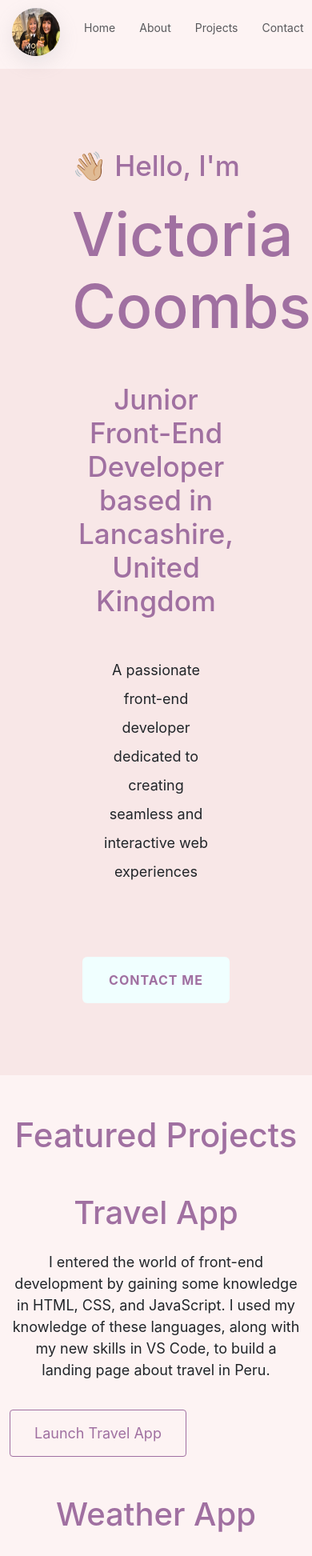
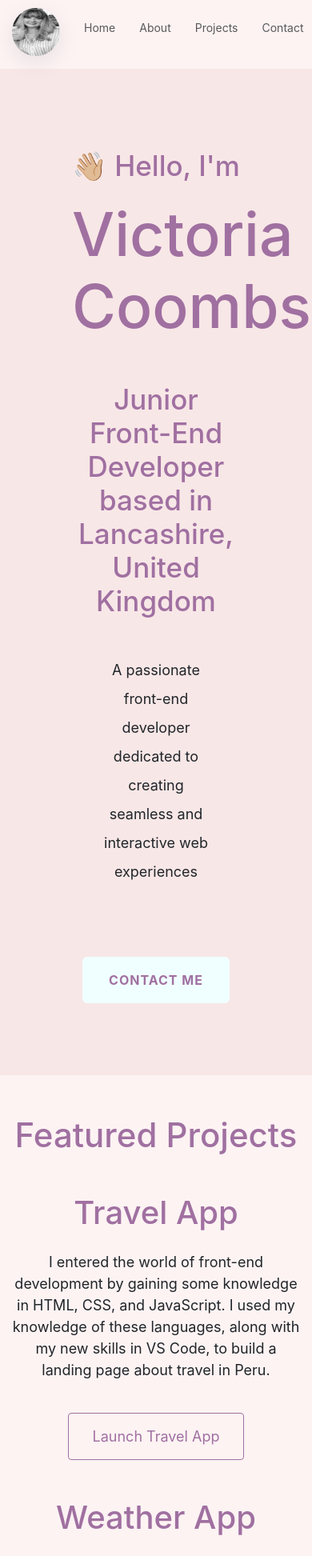
Before and after one commit to vjc1988/portfolio, a React (Create React App) app: page / in a window 390 px wide. Shown: the top 1945 px of the page at 80% size. Built offline with nearby package versions, Linux system fonts and the light colour scheme.

Commit message:
Altered responsivity of featured projects button/links and altered image

```diff
--- a/src/Components/Navbar.js
+++ b/src/Components/Navbar.js
@@ -2,7 +2,7 @@ import React from "react";
 import { Link } from "react-router-dom";
 import { NavLink } from "react-router-dom";
 import "./Navbar.css";
-import VictoriaCoombs1 from "../Images/victoria-coombs-1.jpg";
+import VictoriaCoombs from "../Images/victoria-coombs.png";
 
 export default function Navbar() {
   return (
@@ -10,8 +10,8 @@ export default function Navbar() {
       <nav className="d-flex justify-content-between">
         <Link to="/">
           <img
-            src={VictoriaCoombs1}
-            alt="victoria-coombs-1"
+            src={VictoriaCoombs}
+            alt="victoria-coombs"
             className="logo rounded-circle navImage"
           />
         </Link>
--- a/src/Home.css
+++ b/src/Home.css
@@ -128,12 +128,20 @@ p {
 
   .index-page-p {
     text-align: center;
+    margin-bottom: 40px;
+  }
+
+  .home-links {
+    width: fit-content;
+    display: block;
+    margin: 0 auto;
   }
 
   .content-container {
     text-align: center;
     padding: 0px;
   }
+
   .content {
     padding: 0;
   }
--- a/src/Pages/About.js
+++ b/src/Pages/About.js
@@ -1,7 +1,7 @@
 import React from "react";
 import { Link } from "react-router-dom";
 import "./About.css";
-import VictoriaCoombs1 from "../Images/victoria-coombs-1.jpg";
+import VictoriaCoombs from "../Images/victoria-coombs.png";
 import Footer from "../Components/Footer";
 
 export default function About() {
@@ -38,7 +38,7 @@ export default function About() {
           </div>
           <div className="col-lg-6 about-me-picture-content">
             <img
-              src={VictoriaCoombs1}
+              src={VictoriaCoombs}
               className="about-me-image img-fluid mt-5"
               alt="about-me-image"
             />
```
Also changed, not shown: src/Images/victoria-coombs-1.jpg (deleted), src/Images/victoria-coombs.png (added).
